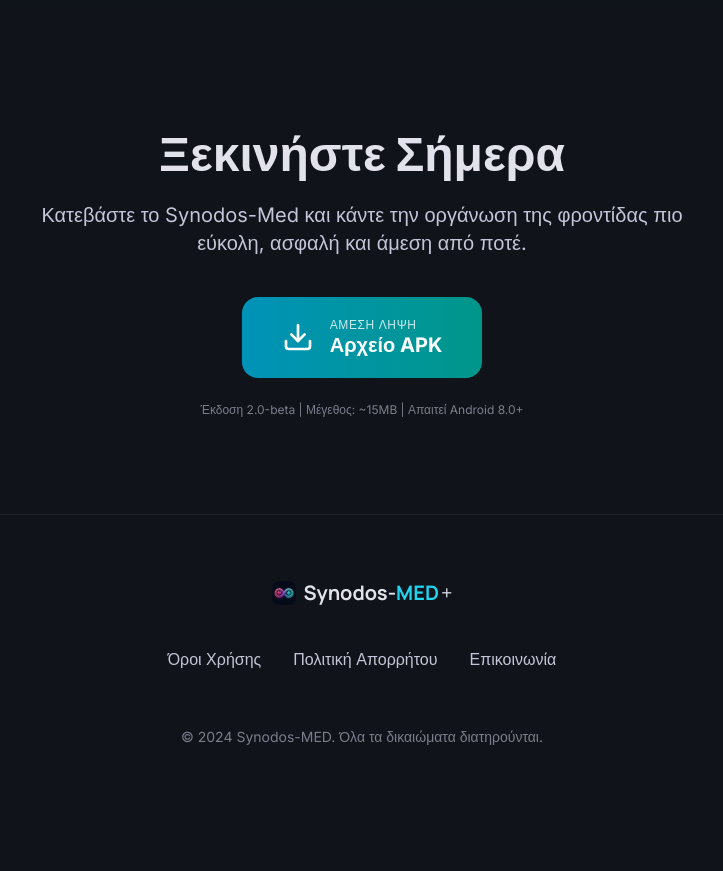
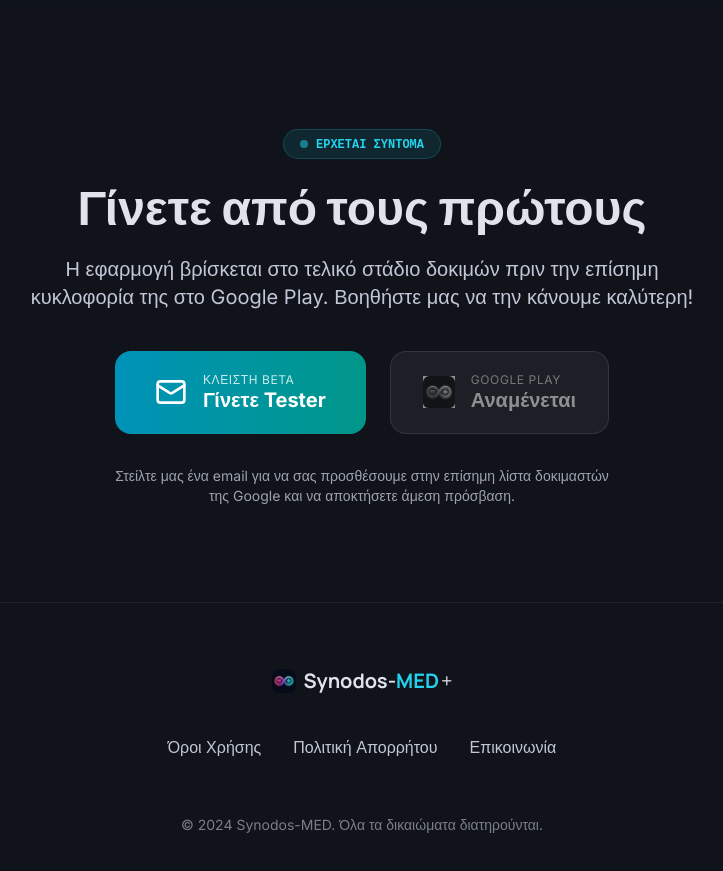
Before and after one commit to progmetalhero-art/synodos-med-landing, a Next.js app: page / in a window 1280 px wide. Shown: the part 5540-6411 px from the top of the page, without its empty margins (278-1001 px from the left). Before the commit the page ends 6351 px from the top, so only its background shows below. Built offline with nearby package versions, Linux system fonts and the light colour scheme.

Commit message:
Change download section to a Waitlist/Beta Tester section

```diff
--- a/src/app/page.tsx
+++ b/src/app/page.tsx
@@ -2,7 +2,7 @@
 
 import { useEffect } from 'react';
 import Link from 'next/link';
-import { ArrowRight, Heart, Activity, QrCode, CheckCircle2, ShieldCheck, Stethoscope, Users, ShoppingBag, Download, Quote } from 'lucide-react';
+import { ArrowRight, Heart, Activity, QrCode, CheckCircle2, ShieldCheck, Stethoscope, Users, ShoppingBag, Download, Quote, Mail } from 'lucide-react';
 
 export default function Home() {
   useEffect(() => {
@@ -350,22 +350,34 @@
         <section id="download" className="px-gutter py-24 relative overflow-hidden text-center">
           <div className="absolute inset-0 bg-primary/10 blur-3xl -z-10"></div>
           <div className="max-w-2xl mx-auto">
-            <h2 className="font-headline-xl text-4xl md:text-5xl font-extrabold mb-6">Ξεκινήστε Σήμερα</h2>
+            <div className="inline-flex items-center gap-2 px-4 py-1.5 rounded-full border border-primary/20 bg-primary/10 mb-6">
+              <span className="w-2 h-2 rounded-full bg-primary animate-pulse"></span>
+              <span className="font-label-sm text-xs text-primary font-bold">ΕΡΧΕΤΑΙ ΣΥΝΤΟΜΑ</span>
+            </div>
+            <h2 className="font-headline-xl text-4xl md:text-5xl font-extrabold mb-6">Γίνετε από τους πρώτους</h2>
             <p className="font-body-lg text-xl text-on-surface-variant mb-10">
-              Κατεβάστε το Synodos-Med και κάντε την οργάνωση της φροντίδας πιο εύκολη, ασφαλή και άμεση από ποτέ.
+              Η εφαρμογή βρίσκεται στο τελικό στάδιο δοκιμών πριν την επίσημη κυκλοφορία της στο Google Play. Βοηθήστε μας να την κάνουμε καλύτερη!
             </p>
 
             <div className="flex flex-col sm:flex-row justify-center gap-6">
-              <a href="/synodos-med.apk" download="synodos-med.apk" className="flex items-center justify-center gap-4 bg-gradient-to-r from-cyan-600 to-teal-600 text-white px-10 py-5 rounded-2xl font-bold hover:shadow-[0_0_30px_rgba(8,145,178,0.5)] transition-all group transform hover:-translate-y-1">
-                <Download className="group-hover:scale-110 transition-transform" size={32} />
+              <a href="mailto:info@synodos-med.gr?subject=Εγγραφή στους Testers του Synodos-Med" className="flex items-center justify-center gap-4 bg-gradient-to-r from-cyan-600 to-teal-600 text-white px-10 py-5 rounded-2xl font-bold hover:shadow-[0_0_30px_rgba(8,145,178,0.5)] transition-all group transform hover:-translate-y-1">
+                <Mail className="group-hover:scale-110 transition-transform" size={32} />
                 <div className="text-left">
-                  <div className="text-xs font-normal opacity-80 uppercase tracking-wider">Αμεση Ληψη</div>
-                  <div className="text-xl leading-tight">Αρχείο APK</div>
+                  <div className="text-xs font-normal opacity-80 uppercase tracking-wider">Κλειστη Beta</div>
+                  <div className="text-xl leading-tight">Γίνετε Tester</div>
                 </div>
               </a>
+
+              <div className="flex items-center justify-center gap-4 bg-white/5 border border-white/10 text-white/50 px-8 py-5 rounded-2xl font-bold cursor-not-allowed">
+                <img src="/play_store_icon.png" alt="Google Play" className="w-8 h-8 opacity-50 grayscale" />
+                <div className="text-left">
+                  <div className="text-xs font-normal opacity-80 uppercase tracking-wider">Google Play</div>
+                  <div className="text-xl leading-tight">Αναμένεται</div>
+                </div>
+              </div>
             </div>
-            <p className="mt-6 text-xs text-on-surface-variant opacity-60">
-              Έκδοση 2.0-beta | Μέγεθος: ~15MB | Απαιτεί Android 8.0+
+            <p className="mt-8 text-sm text-on-surface-variant opacity-80 max-w-lg mx-auto">
+              Στείλτε μας ένα email για να σας προσθέσουμε στην επίσημη λίστα δοκιμαστών της Google και να αποκτήσετε άμεση πρόσβαση.
             </p>
           </div>
         </section>
```
